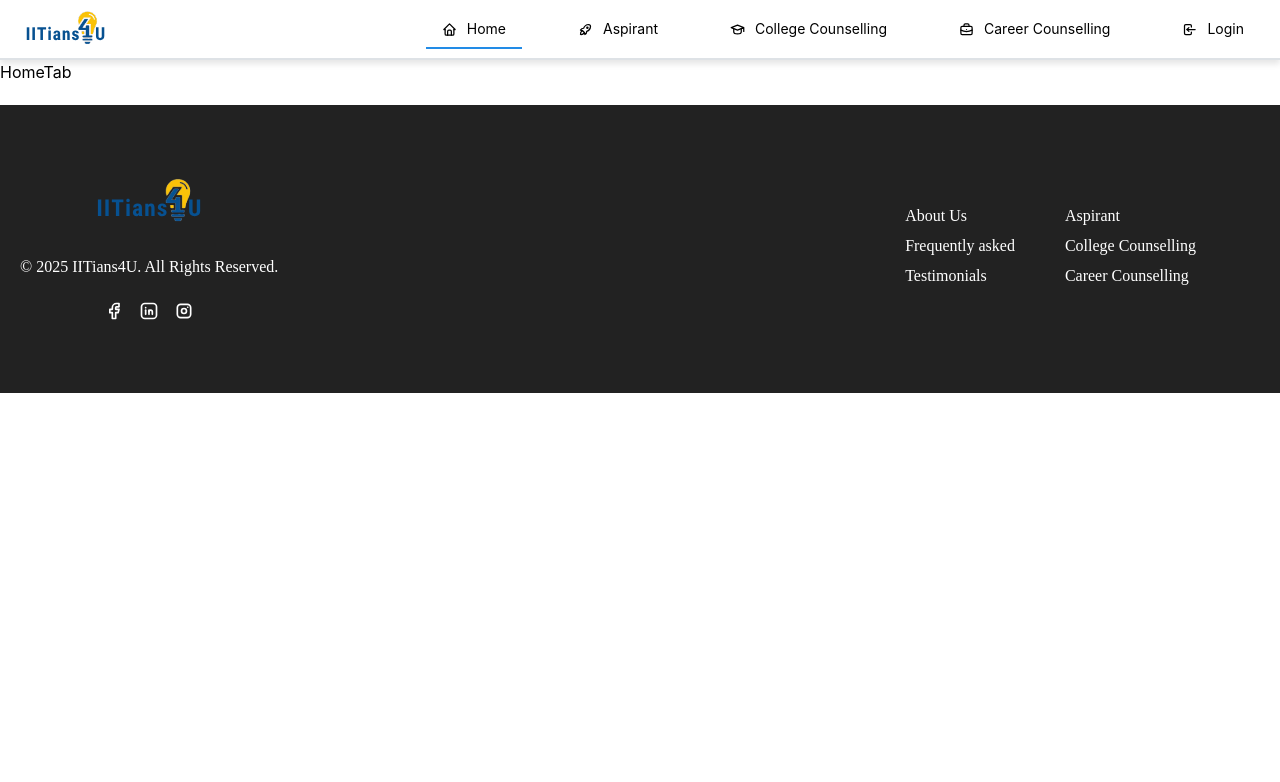
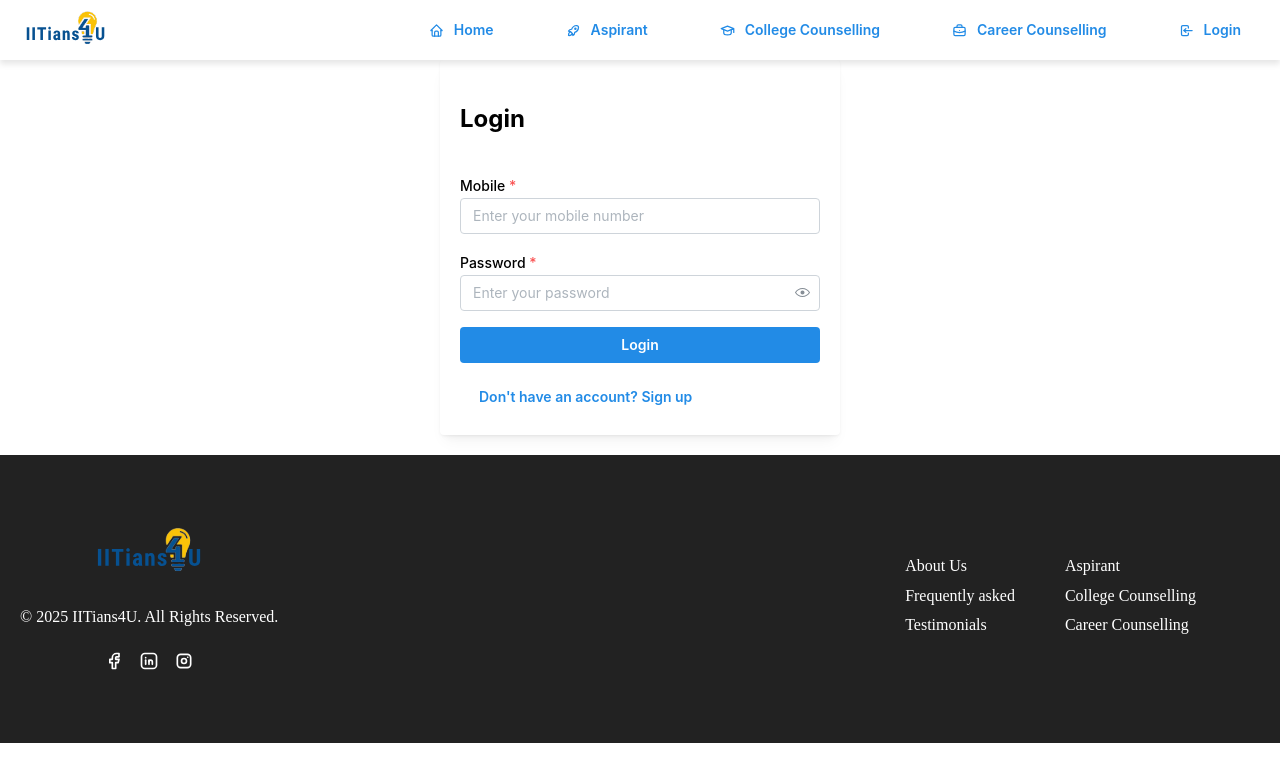
Before and after one commit to ishwar4230/iitian4u-frontend, a React (Create React App) app: page /login in a window 1280 px wide. Shown: the top 782 px of the page. Built offline with nearby package versions, Linux system fonts and the light colour scheme; no server answers.

Commit message:
removed tabs added router, protected route from unauth users

```diff
--- a/package.json
+++ b/package.json
@@ -20,6 +20,7 @@
     "react": "^19.0.0",
     "react-dom": "^19.0.0",
     "react-redux": "^9.2.0",
+    "react-router-dom": "^7.2.0",
     "react-scripts": "5.0.1",
     "swiper": "^11.2.3",
     "web-vitals": "^4.2.4"
--- a/src/App.js
+++ b/src/App.js
@@ -5,8 +5,10 @@ import { MantineProvider } from '@mantine/core';
 import { Notifications } from '@mantine/notifications';
 import { Provider } from "react-redux";
 import store from "./redux/store";
+import { BrowserRouter as Router} from "react-router-dom";
 function App() {
   return (
+    <Router>
     <Provider store={store}>
     <MantineProvider>
       <Notifications />
@@ -15,6 +17,7 @@ function App() {
     </div>
     </MantineProvider>
     </Provider>
+    </Router>
   );
 }
 
--- a/src/HomePage.js
+++ b/src/HomePage.js
@@ -1,6 +1,7 @@
 import React, { useEffect, useState } from "react";
 import { useSelector, useDispatch } from "react-redux";
-import { Tabs, Button, Burger, Drawer,Menu, Image } from "@mantine/core";
+import { Routes, Route, Navigate, useNavigate } from "react-router-dom";
+import { Button, Burger, Drawer,Menu, Image } from "@mantine/core";
 import { useDisclosure, useMediaQuery } from "@mantine/hooks";
 import { notifications } from "@mantine/notifications";
 import {
@@ -18,12 +19,10 @@ import {
   IconClipboardList,
   IconLogout,
   } from "@tabler/icons-react";
-// import Cookies from "js-cookie";
-// import {jwtDecode} from "jwt-decode"; // Import JWT decoder
 import axios from "axios";
 import { login, logout } from "./redux/slices/authSlice";
 import config from "./Config";
-
+import ProtectedRoute from "./helpers/ProtectedRoute";
 import Aspirant from "./tabs/aspirant/Aspirant";
 import CareerCon from "./tabs/career/CareerCon";
 import HomeTab from "./tabs/home/HomeTab";
@@ -38,7 +37,8 @@ import Logo from "./tabs/data/logo.svg";
 import "./HomePageStyle.css";
 
 const HomePage = () => {
-  const [activeTab, setActiveTab] = useState("home");
+  const navigate = useNavigate();
+  // const [activeTab, setActiveTab] = useState("home");
   const [mobileMenuOpened, { open, close }] = useDisclosure(false);
   const [profileDropdownOpened, setProfileDropdownOpened] = useState(false); // Profile dropdown state
   const isLoggedIn = useSelector((state) => state.auth.isLoggedIn);
@@ -46,6 +46,7 @@ const HomePage = () => {
   const dispatch = useDispatch();
   const isMobile = useMediaQuery("(max-width: 768px)"); // Detect mobile screens
   const API_PREFIX = config.API_PREFIX;
+
   // Check for authentication on page load
   useEffect(() => {
     const verifyUser = async () => {
@@ -66,16 +67,11 @@ const HomePage = () => {
     verifyUser();
   }, [dispatch]);
 
-  const handleLogin = () => {
-    //dispatch(login(userData)); // Dispatch actual login data
-    setActiveTab("home"); // Redirect to home after login
-  };
-
   const handleLogout = async () => {
     try {
       await axios.post(`${API_PREFIX}/api/auth/logout`,{},{ withCredentials: true });
       dispatch(logout());
-      setActiveTab("home");
+      navigate("/login");
       notifications.show({
               title: 'Logged out!',
               message: 'Logged out successfully',
@@ -88,166 +84,83 @@ const HomePage = () => {
 
   return (
     <>
-    <Tabs value={activeTab} onChange={setActiveTab} style={{ width: "100%" }}>
-      {/* Desktop Navbar - Hidden on Mobile */}
+      {/* Desktop Navbar */}
       {!isMobile && (
-        <Tabs.List
-          style={{
-            position: "fixed",  // Fixed position to keep it on top
-            top: 0,
-            left: 0,
-            right: 0,
-            zIndex: 1000,  // Ensures it's above other elements
-            display: "flex",
-            justifyContent: "space-between",
-            alignItems: "center",
-            padding: "10px 20px",
-            backgroundColor: "white", // Ensure background color is visible
-            boxShadow: "0px 4px 6px rgba(0, 0, 0, 0.1)", // Adds slight shadow for depth
-          }}
-        >
-          {/* Left: Brand Logo */}
+        <nav className="navbar">
           <Image src={Logo} alt="Brand Logo" height={40} />
-
-          {/* Right: Navigation Items */}
-          <div style={{ display: "flex", gap: "40px" }}>
-            <Tabs.Tab value="home" leftSection={<IconHome size={15}/>}>Home</Tabs.Tab>
-            <Tabs.Tab value="aspirant" leftSection={<IconRocket size={15}/>}>Aspirant</Tabs.Tab>
-            <Tabs.Tab value="college" leftSection={<IconSchool size={15} />}>College Counselling</Tabs.Tab>
-            <Tabs.Tab value="career" leftSection={<IconBriefcase size={15} />}>Career Counselling</Tabs.Tab>
+          <div className="nav-links">
+            <Button variant="subtle" leftSection={<IconHome size={15} />} onClick={() => navigate("/")}>Home</Button>
+            <Button variant="subtle" leftSection={<IconRocket size={15} />} onClick={() => navigate("/aspirant")}>Aspirant</Button>
+            <Button variant="subtle" leftSection={<IconSchool size={15} />} onClick={() => navigate("/college")}>College Counselling</Button>
+            <Button variant="subtle" leftSection={<IconBriefcase size={15} />} onClick={() => navigate("/career")}>Career Counselling</Button>
 
             {!isLoggedIn ? (
-              <Tabs.Tab value="login" leftSection={<IconLogin size={15}/>}>Login</Tabs.Tab>
+              <Button variant="subtle" leftSection={<IconLogin size={15} />} onClick={() => navigate("/login")}>Login</Button>
             ) : (
               <>
-                  <Tabs.Tab value="slot" leftSection={<IconCalendarClock size={15} />}>
-                    Book Slot
-                  </Tabs.Tab>
-
-                  {/* Profile Dropdown */}
-                  <Menu
-                    opened={profileDropdownOpened}
-                    onClose={() => setProfileDropdownOpened(false)}
-                    shadow="md"
-                    position="bottom-end"
-                  >
-                    <Menu.Target>
-                      <IconUserCircle
-                        size={30}
-                        style={{ cursor: "pointer" }}
-                        onClick={() => setProfileDropdownOpened((o) => !o)}
-                      />
-                    </Menu.Target>
-                    <Menu.Dropdown style={{ marginTop: "10px" }}>
-                      <Menu.Item leftSection={<IconUserCircle size={15} />} onClick={() => setActiveTab("profile")}>
-                        My Profile
-                      </Menu.Item>
-                      <Menu.Item leftSection={<IconCalendar size={15} />} onClick={() => setActiveTab("upcoming-sessions")}>
-                        My Upcoming Sessions
-                      </Menu.Item>
-                      <Menu.Item leftSection={<IconClipboardList size={15} />} onClick={() => setActiveTab("my-plans")}>
-                        My Plans
-                      </Menu.Item>
-                      <Menu.Item leftSection={<IconLogout size={15} />} onClick={handleLogout} color="red">
-                        Logout
-                      </Menu.Item>
-                    </Menu.Dropdown>
-                  </Menu>
-                </>
+                <Button variant="subtle" leftSection={<IconCalendarClock size={15} />} onClick={() => navigate("/book-slot")}>Book Slot</Button>
+                <Menu opened={profileDropdownOpened} onClose={() => setProfileDropdownOpened(false)} shadow="md" position="bottom-end">
+                  <Menu.Target>
+                    <IconUserCircle size={30} style={{ cursor: "pointer" }} onClick={() => setProfileDropdownOpened((o) => !o)} />
+                  </Menu.Target>
+                  <Menu.Dropdown style={{ marginTop: "10px" }}>
+                    <Menu.Item leftSection={<IconUserCircle size={15} />} onClick={() => navigate("/profile")}>My Profile</Menu.Item>
+                    <Menu.Item leftSection={<IconCalendar size={15} />} onClick={() => navigate("/upcoming-sessions")}>My Upcoming Sessions</Menu.Item>
+                    <Menu.Item leftSection={<IconClipboardList size={15} />} onClick={() => navigate("/my-plans")}>My Plans</Menu.Item>
+                    <Menu.Item leftSection={<IconLogout size={15} />} onClick={handleLogout} color="red">Logout</Menu.Item>
+                  </Menu.Dropdown>
+                </Menu>
+              </>
             )}
           </div>
-        </Tabs.List>
+        </nav>
       )}
 
-      {/* Mobile Hamburger Menu - Hidden on Desktop */}
+      {/* Mobile Navbar */}
       {isMobile && (
-        <div
-         style={{
-          position: "fixed",  // Fix the navbar at the top
-          top: 0,
-          left: 0,
-          right: 0,
-          zIndex: 1000,  // Ensures it's above other elements
-          display: "flex",
-          justifyContent: "space-between",
-          alignItems: "center",
-          padding: "10px 20px",
-          backgroundColor: "white", // Ensure background is visible
-          boxShadow: "0px 4px 6px rgba(0, 0, 0, 0.1)", // Adds a shadow effect
-          }}
-        >
+        <header className="mobile-header">
           <Image src={Logo} alt="Brand Logo" height={40} />
           <Burger opened={mobileMenuOpened} onClick={() => (mobileMenuOpened ? close() : open())} aria-label="Toggle navigation" />
-        </div>
+        </header>
       )}
 
       {/* Mobile Drawer Menu */}
-      <Drawer
-         opened={mobileMenuOpened}
-         onClose={close}
-         title="Menu"
-         padding="md"
-         size="75%"
-         styles={{ content: { marginTop: "60px" } }}
-      >
-        <Tabs.List style={{ display: "flex", flexDirection: "column", gap: "10px" }} onClick={close}>
-          <Tabs.Tab value="home" leftSection={<IconHome size={15}/>}>Home</Tabs.Tab>
-          <Tabs.Tab value="aspirant" leftSection={<IconRocket size={15}/>}>Aspirant</Tabs.Tab>
-          <Tabs.Tab value="college" leftSection={<IconSchool size={15} />}>College Counselling</Tabs.Tab>
-          <Tabs.Tab value="career" leftSection={<IconBriefcase size={15} />}>Career Counselling</Tabs.Tab>
+      <Drawer opened={mobileMenuOpened} onClose={close} title="Menu" padding="md" size="75%" styles={{ content: { marginTop: "60px" } }}>
+        <div className="mobile-menu">
+          <Button variant="subtle" leftSection={<IconHome size={15} />} onClick={() => { navigate("/"); close(); }}>Home</Button>
+          <Button variant="subtle" leftSection={<IconRocket size={15} />} onClick={() => { navigate("/aspirant"); close(); }}>Aspirant</Button>
+          <Button variant="subtle" leftSection={<IconSchool size={15} />} onClick={() => { navigate("/college"); close(); }}>College Counselling</Button>
+          <Button variant="subtle" leftSection={<IconBriefcase size={15} />} onClick={() => { navigate("/career"); close(); }}>Career Counselling</Button>
+
           {!isLoggedIn ? (
-            <Tabs.Tab value="login" leftSection={<IconLogin size={15}/>}>Login</Tabs.Tab>
+            <Button variant="subtle" leftSection={<IconLogin size={15} />} onClick={() => { navigate("/login"); close(); }}>Login</Button>
           ) : (
             <>
-              <Tabs.Tab value="slot" leftSection={<IconCalendarClock size={15} />}>Book Slot</Tabs.Tab>
-              <Tabs.Tab value="profile" leftSection={<IconUserCircle size={15} />}>Profile</Tabs.Tab>
-              <Tabs.Tab value="upcoming-sessions" leftSection={<IconCalendar size={15} />}>My Upcoming Sessions</Tabs.Tab>
-              <Tabs.Tab value="my-plans" leftSection={<IconClipboardList size={15} />}>My Plans</Tabs.Tab>
-              <Button color="red" onClick={handleLogout} style={{ marginTop: "10px" }}>
-                Logout
-              </Button>
+              <Button variant="subtle" leftSection={<IconCalendarClock size={15} />} onClick={() => { navigate("/book-slot"); close(); }}>Book Slot</Button>
+              <Button variant="subtle" leftSection={<IconUserCircle size={15} />} onClick={() => { navigate("/profile"); close(); }}>Profile</Button>
+              <Button variant="subtle" leftSection={<IconCalendar size={15} />} onClick={() => { navigate("/upcoming-sessions"); close(); }}>My Upcoming Sessions</Button>
+              <Button variant="subtle" leftSection={<IconClipboardList size={15} />} onClick={() => { navigate("/my-plans"); close(); }}>My Plans</Button>
+              <Button color="red" onClick={() => { handleLogout(); close(); }} style={{ marginTop: "10px" }}>Logout</Button>
             </>
           )}
-        </Tabs.List>
+        </div>
       </Drawer>
 
-      {/* Tabs Content */}
+      {/* Routes */}
       <div style={{ marginTop: "60px" }}>
-        <Tabs.Panel value="home">
-          <HomeTab />
-        </Tabs.Panel>
-        <Tabs.Panel value="aspirant">
-          <Aspirant />
-        </Tabs.Panel>
-        <Tabs.Panel value="college">
-          <CollegeCon />
-        </Tabs.Panel>
-        <Tabs.Panel value="career">
-          <CareerCon />
-        </Tabs.Panel>
-        {!isLoggedIn && (
-          <Tabs.Panel value="login">
-            <Login onLogin={handleLogin} /> {/* Pass handleLogin to Login */}
-          </Tabs.Panel>
-        )}
-        {isLoggedIn && (
-          <>
-          <Tabs.Panel value="slot">
-          <BookSlot /> {/* Profile Tab */}
-        </Tabs.Panel>
-          <Tabs.Panel value="profile">
-            <MyDetails /> {/* Profile Tab */}
-          </Tabs.Panel>
-          <Tabs.Panel value="upcoming-sessions">
-          <MyUpcomingSessions />
-        </Tabs.Panel>
-        <Tabs.Panel value="my-plans">
-          <MyPlans />
-        </Tabs.Panel>
-          </>
-        )}
+      <Routes>
+        <Route path="/" element={<HomeTab />} />
+        <Route path="/aspirant" element={<Aspirant />} />
+        <Route path="/college" element={<CollegeCon />} />
+        <Route path="/career" element={<CareerCon />} />
+        <Route path="/login" element={isLoggedIn ? <Navigate to="/" /> : <Login />} />
+        <Route path="/book-slot" element={<ProtectedRoute element={<BookSlot />} />} />
+        <Route path="/profile" element={<ProtectedRoute element={<MyDetails />} />} />
+        <Route path="/upcoming-sessions" element={<ProtectedRoute element={<MyUpcomingSessions />} />} />
+        <Route path="/my-plans" element={<ProtectedRoute element={<MyPlans />} />} />
+        <Route path="*" element={<Navigate to="/" />} />
+      </Routes>
       </div>
-    </Tabs>
     <footer className="footer" style={{marginTop:"20px"}}>
   {/* Left Section */}
   <div className="footer-left">
--- a/src/HomePageStyle.css
+++ b/src/HomePageStyle.css
@@ -75,3 +75,41 @@
       gap: 20px;
     }
   }
+
+  .navbar{
+    position: fixed;
+    top: 0;
+    left: 0;
+    right: 0;
+    z-index: 1000;
+    display: flex;
+    justify-content: space-between;
+    align-items: center;
+    padding: 10px 20px;
+    background-color: white;
+    box-shadow: 0px 4px 6px rgba(0, 0, 0, 0.1);
+  }
+
+  .nav-links{
+    display: flex;
+    gap: 40px;
+  }
+
+  .mobile-header{
+    position: fixed;
+    top: 0;
+    left: 0;
+    right: 0;
+    z-index: 1000;
+    display: flex;
+    justify-content: space-between;
+    align-items: center;
+    padding: 10px 20px;
+    background-color: white;
+    box-shadow: 0px 4px 6px rgba(0, 0, 0, 0.1);
+  }
+  .mobile-menu{
+    display: flex;
+    flex-direction: column;
+    gap: 10px;
+  }
--- /dev/null
+++ b/src/helpers/ProtectedRoute.js
@@ -0,0 +1,15 @@
+import { Navigate, useLocation } from "react-router-dom";
+import { useSelector } from "react-redux";
+
+const ProtectedRoute = ({ element }) => {
+  const isLoggedIn = useSelector((state) => state.auth.isLoggedIn); // Get login state
+  const location = useLocation(); // Get current path
+
+  return isLoggedIn ? (
+    element
+  ) : (
+    <Navigate to="/login" replace state={{ from: location.pathname }} />
+  );
+};
+
+export default ProtectedRoute;
--- a/src/tabs/login/Login.js
+++ b/src/tabs/login/Login.js
@@ -1,12 +1,13 @@
 import React, { useState } from "react";
 import { useDispatch } from "react-redux";
+import { useLocation, useNavigate } from "react-router-dom";
 import { login } from "../../redux/slices/authSlice";
 import { Button, TextInput, PasswordInput, Card, Group, Loader } from "@mantine/core";
 import axios from "axios";
 import config from "../../Config";
 import { notifications } from "@mantine/notifications";
 
-const Login = ({ onLogin }) => {
+const Login = () => {
   const [isSignup, setIsSignup] = useState(false);
   const [name, setName] = useState("");
   const [mobile, setMobile] = useState("");
@@ -15,13 +16,15 @@ const Login = ({ onLogin }) => {
   const [isLoading, setIsLoading] = useState(false); // Loading state for button
   const dispatch = useDispatch();
   const API_PREFIX = config.API_PREFIX;
-
+  const location = useLocation();
+  const navigate = useNavigate();
   const handleLogin = async () => {
     setIsLoading(true); // Start loading
     try {
       const res = await axios.post(`${API_PREFIX}/api/auth/login`, { phone: mobile, password }, { withCredentials: true });
       dispatch(login(res.data.user.id)); // Store user ID in Redux
-      onLogin(); // Redirect to Home tab
+      const redirectPath = location.state?.from || "/"; // Default to home if no original path
+      navigate(redirectPath, { replace: true });
       notifications.show({
         title: "Success!",
         message: "Logged in successfully",
```
Also changed, not shown: 1 other file (tests, documents, lock files or other folders).
